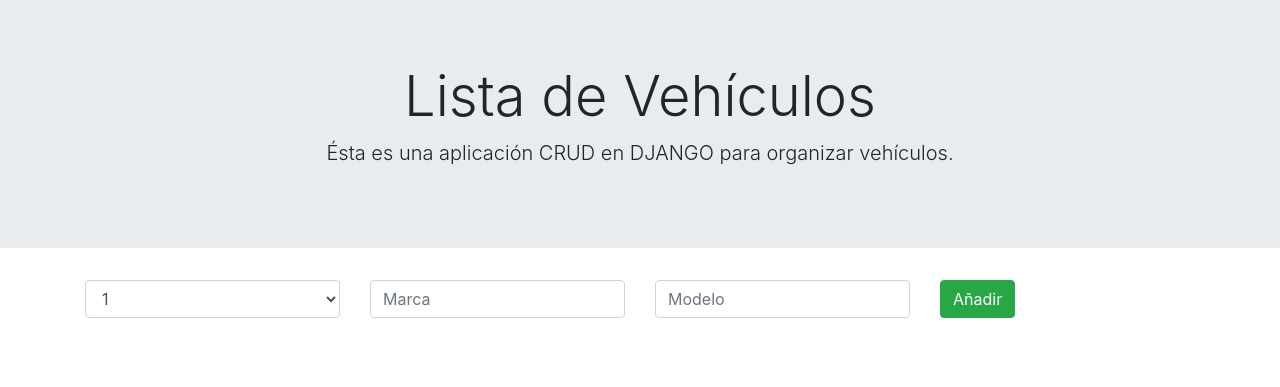
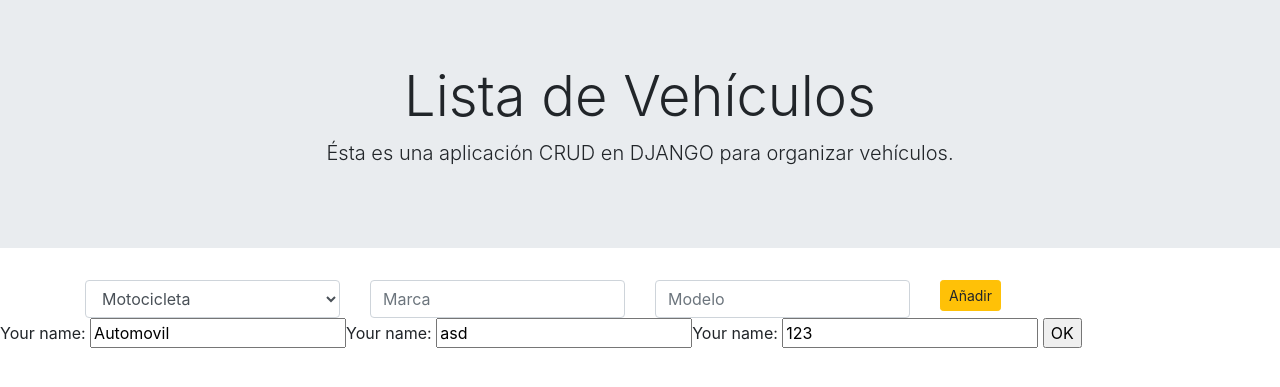
Before and after one commit to facubraga92/ProyectoPropio, a Django app: a page that uses crud/templates/crud/añadir.html in a window 1280 px wide. Shown: the part 57-444 px from the top of the page. Run offline with Django 4.2, Linux system fonts and the light colour scheme.

Commit message:
fix: añadir y editar form funcionando

```diff
--- a/crud/templates/crud/añadir.html
+++ b/crud/templates/crud/añadir.html
@@ -4,16 +4,14 @@
 {% block content %}
 <form method="post">
 	{% csrf_token %}
-
+<!-- La idea aca en este menu desplegable era que aparezcan los choices que estan definidos en ARRAY_TIPO en models.py -->
 <div class="container">
   <div class="row row-cols-4">
     <div class="col">
     	<select class="form-control" name="Tipo" id="exampleFormControlSelect1">
-      <option>1</option>
-      <option>2</option>
-      <option>3</option>
-      <option>4</option>
-      <option>5</option>
+      <option>Motocicleta</option>
+      <option>Automovil</option>
+      <option>Monopatin</option>
     </select>
   </div>
 
@@ -24,12 +22,21 @@
     	<input type="text" name="Modelo" class="form-control" placeholder="Modelo">
 </div>
     <div class="col">
-<button class="btn btn-success" type="submit">Añadir</button>
+        <a class="btn btn-warning btn-sm" href="{% url 'añadir_form' %}" role="button">Añadir</a>
 </div>
   </div>
 </div>
 
 </form>
 
+<form action="{% url 'añadir' %}" method="post">
+    	{% csrf_token %}
+    <label for="your_name">Your name: </label>
+    <input id="Tipo" type="text" name="Tipo" value="Automovil"><label for="your_name">Your name: </label>
+    <input id="Marca" type="text" name="Marca" value="asd"><label for="your_name">Your name: </label>
+    <input id="Modelo" type="text" name="Modelo" value="123">
+    <input type="submit" value="OK">
+</form>
+
 
 {% endblock %}
--- a/crud/urls.py
+++ b/crud/urls.py
@@ -4,9 +4,19 @@ from . import views
 urlpatterns = [
 
 path("",views.inicio,name="inicio"),
-path("editar/",views.editar,name="editar"),
+
+
+path("editar/<int:vehiculo_id>",views.editar_form,name="editar_form"),
+path("editar/",views.editar, name="editar"),
+path("guardar_cambios/",views.guardar_cambios, name="guardar_cambios"),
+
+
 path("eliminar/<int:vehiculo_id>",views.eliminar, name="eliminar"),
+
+
 path("añadir/",views.añadir, name="añadir"),
+path("añadir_form/",views.añadir_form, name="añadir_form")
+
 
 
 
--- a/crud/views.py
+++ b/crud/views.py
@@ -1,34 +1,95 @@
 from django.shortcuts import render , redirect
-from django.http import HttpResponse
+from django.http import HttpResponse , HttpResponseRedirect
+from django.urls import reverse
 from .models import Vehiculos
+
 # Create your views here.
-
 
 
 def inicio(request):
 	listaVehiculos = Vehiculos.objects.all()
+
 	context = {'listaVehiculos' : listaVehiculos}
 
 	return render(request, 'crud/inicio.html', context);
 
+
+#########################################################################
+
+#Tengo un tema con las urls.py y las def , que seguramente tengo definidas cosas de más, ya que por ejemplo:
+
+#La def "editar" la uso solamente para acceder al template editar.html que se encuentra en la url editar/ ;
+
+
 def editar(request):
+		listaVehiculos = Vehiculos.objects.all()
+		context = {'listaVehiculos' : listaVehiculos,
+					'vehiculoAEditar' : None
+					}
+		return render(request, 'crud/editar.html',context);
+
+
+#La def "editar_form" la uso para que me lleve a la url editar/vehiculo_id y cambia un poco el template editar.html con un condicional if;
+
+def editar_form(request,vehiculo_id):
 	listaVehiculos = Vehiculos.objects.all()
-	context = {'listaVehiculos': listaVehiculos}
+
+	vehiculoAEditar = Vehiculos.objects.get(pk=vehiculo_id)
+
+	##filter => [1].marca
+	## get => 1.marca
+
+	print(vehiculoAEditar) #ésto no le des bola, era para ver si hacia algo la definicion.
+
+	context = {'listaVehiculos': listaVehiculos,
+				'vehiculoAEditar' : vehiculoAEditar  #esto lo uso en editar.html para usar el condicional if.
+	}
 	return render(request, 'crud/editar.html',context);
 
-def añadir(request):
-	print(request.POST.get('Tipo'))
-	print(request.POST.get('Marca'))
-	print(request.POST.get('Modelo'))
+#La def "guardar_cambios" la usaría teoricamente para guardar los cambios, pero no pude ponerlo todo junto en "editar_form"
+#porque la definicion anterior yo la uso para que me lleve recien a editar/vehiculo_id y no para editar todavia los cambios en si.
 
-	return render(request, 'crud/añadir.html')
+def guardar_cambios(request):
+	vehiculo_id = request.POST.get('id')
+	vehiculo_tipo = request.POST.get('Tipo')
+	vehiculo_marca = request.POST.get('Marca')
+	vehiculo_modelo = request.POST.get('Modelo')
+	vehiculoAEditar = Vehiculos.objects.get(id=vehiculo_id)
+	vehiculoAEditar.tipo = vehiculo_tipo
+	vehiculoAEditar.marca = vehiculo_marca
+	vehiculoAEditar.modelo = vehiculo_modelo
+	vehiculoAEditar.save()
+
+########################################################################################
 
 
 def eliminar(request,vehiculo_id):
 	listaVehiculos = Vehiculos.objects.all()
+
 	vehiculoAEliminar = listaVehiculos.filter(id=vehiculo_id)
 	vehiculoAEliminar.delete()
-	listaVehiculos = Vehiculos.objects.all()
-	context = {'listaVehiculos': Vehiculos.objects.all()}
+	return redirect('inicio');
 
-	return render(request, 'crud/editar.html', context);
+
+#########################################################################################
+
+
+def añadir_form(request):
+	return render(request, 'crud/añadir.html')
+
+def añadir(request):
+	if request.method == "POST":
+		print(request.POST.get('Tipo'))
+		print(request.POST.get('Marca'))
+		print(request.POST.get('Modelo'))
+		tipo_añadir = request.POST.get('Tipo')
+		marca_añadir = request.POST.get('Marca')
+		modelo_añadir = request.POST.get('Modelo')
+		vehiculoNuevo = Vehiculos(tipo=tipo_añadir,marca=marca_añadir,modelo=modelo_añadir)
+		vehiculoNuevo.save()
+		return inicio(request)
+	if request.method == "GET":
+		return render(request, 'crud/añadir.html')
+
+
+#########################################################################################
```
Also changed, not shown: crud/templates/crud/editar.html (+50 -1 lines).
